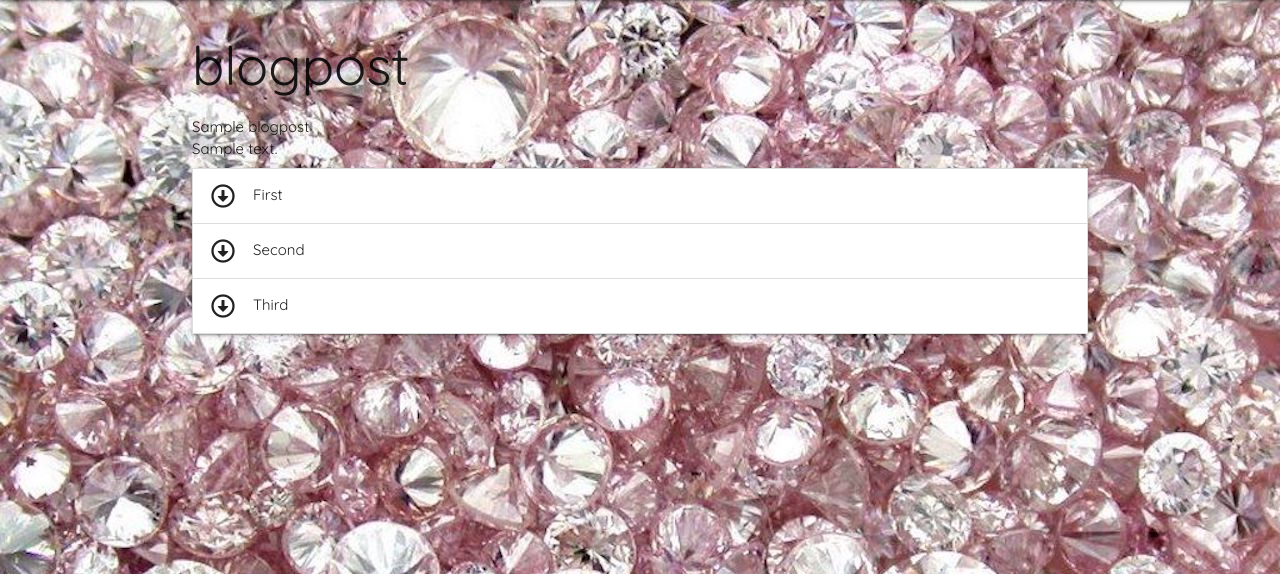
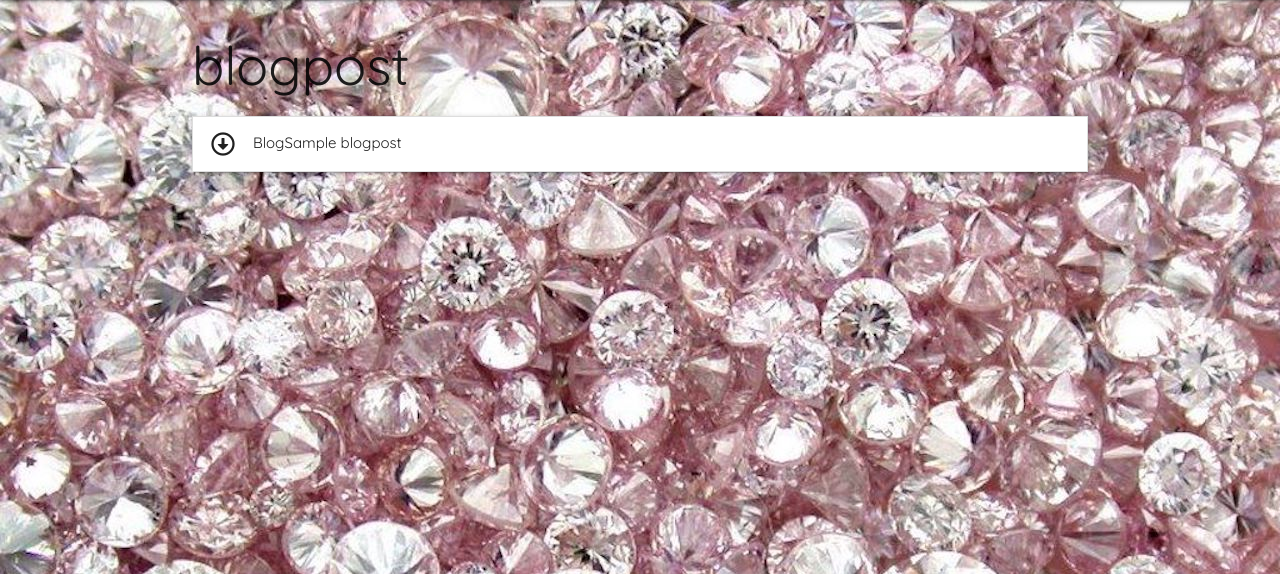
Before and after one commit to Vasileia-Apostolou/all_about_glam_blog, a Flask app: page / in a window 1280 px wide. Shown: the part 64-638 px from the top of the page. Run offline with Flask 2, Linux system fonts and the light colour scheme; a database or web service that is not in the repository returns one stand-in record (values such as "Sample title"); some libraries are stand-ins or nearby versions; some web fonts are replaced.

Commit message:
Bind data to the blogpost collapsible setup

```diff
--- a/app.py
+++ b/app.py
@@ -21,7 +21,7 @@ mongo = PyMongo(app)
 @app.route("/")
 @app.route("/blog_posts")
 def blog_posts():
-    blogs = mongo.db.blogpost.find()
+    blogs = list(mongo.db.blogpost.find())
     return render_template("blogpost.html", blogs=blogs)
 
 
--- a/templates/blogpost.html
+++ b/templates/blogpost.html
@@ -2,25 +2,20 @@
 {% block content %}
 
 <h2> blogpost </h2>
-
-    {% for blogpost in blogs %}
-        {{ blogpost.blog_title }}<br>
-        {{ blogpost.blog_content }}<br>
-    {% endfor %}
-
-<ul class="collapsible">
-	<li>
-		<div class="collapsible-header"><i class="far fa-arrow-alt-circle-down"></i>First</div>
-		<div class="collapsible-body"><span>Lorem ipsum dolor sit amet.</span></div>
-	</li>
-	<li>
-		<div class="collapsible-header"><i class="far fa-arrow-alt-circle-down"></i>Second</div>
-		<div class="collapsible-body"><span>Lorem ipsum dolor sit amet.</span></div>
-	</li>
-	<li>
-		<div class="collapsible-header"><i class="far fa-arrow-alt-circle-down"></i>Third</div>
-		<div class="collapsible-body"><span>Lorem ipsum dolor sit amet.</span></div>
-	</li>
-</ul>
+	<ul class="collapsible">
+        {% for blogpost in blogs %}
+		<li>
+			<div class="collapsible-header">
+				<i class="far fa-arrow-alt-circle-down"></i>
+				  Blog
+                <strong> {{ blogpost.blog_title }} </strong>
+			</div>
+			<div class="collapsible-body">
+				<span>Lorem ipsum dolor sit amet.</span>
+                <p> {{ blogpost.blog_content }} </p>
+			</div>
+		</li>
+        {% endfor %}
+	</ul>
 
 {% endblock %}
```
